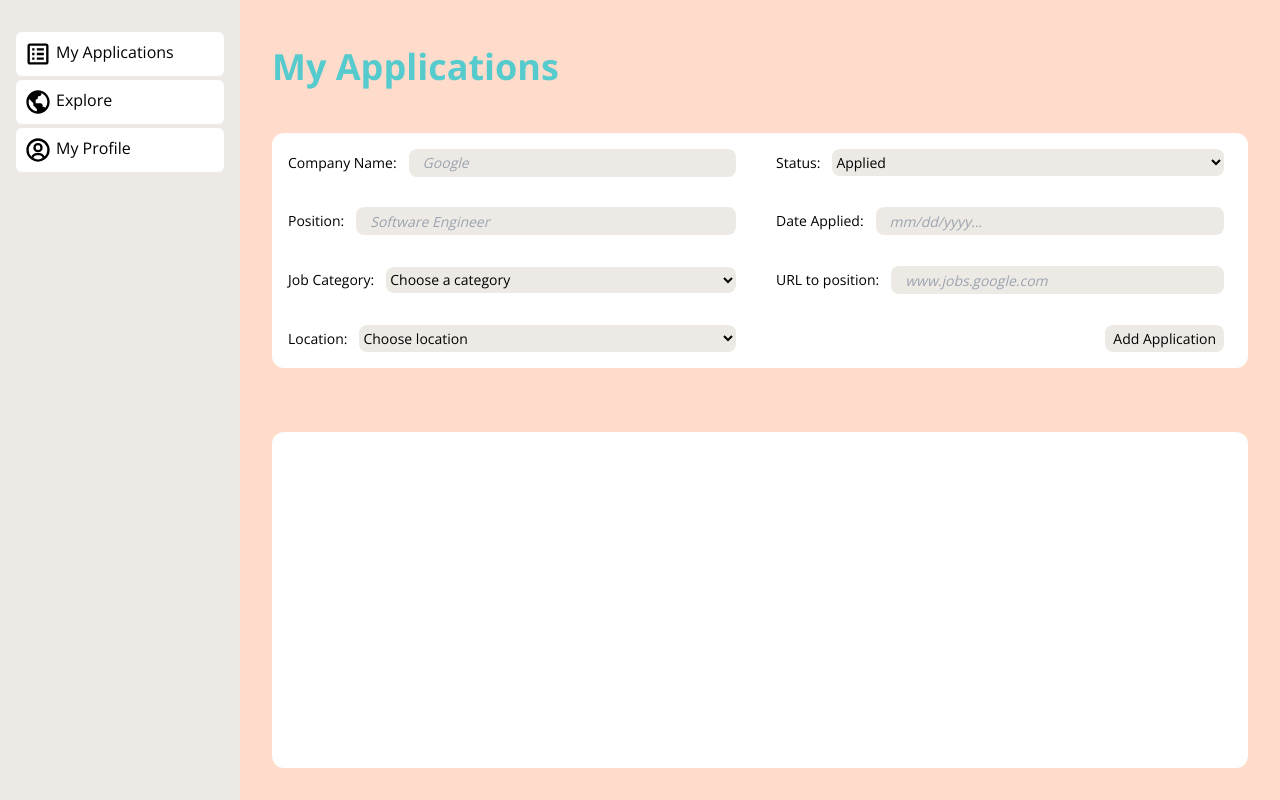
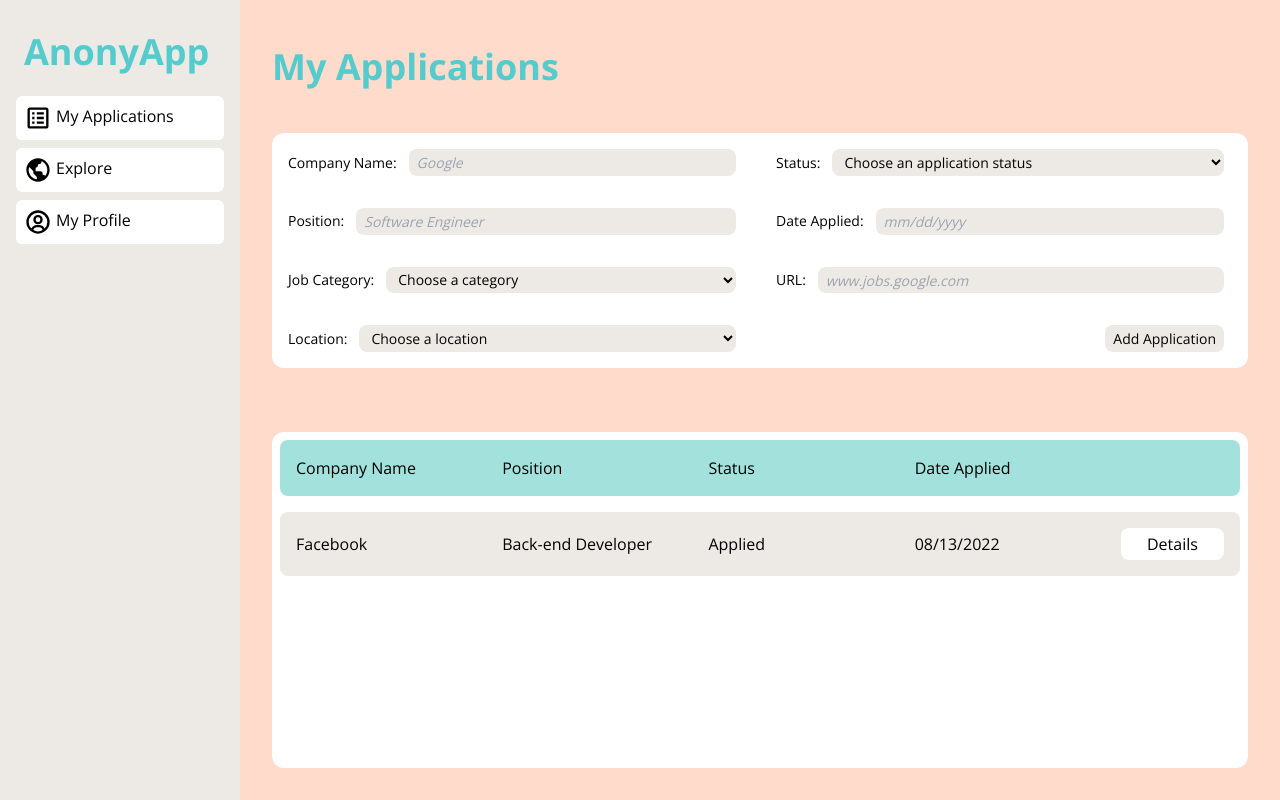
Before and after one commit to anhvungoc21/anony-app, a Next.js app: page /dashboard/my-applications in a window 1280 px wide. Built offline with nearby package versions, Linux system fonts and the light colour scheme.

Commit message:
Finished UI for my-applications

```diff
--- a/components/JobCategoryDropdown.js
+++ b/components/JobCategoryDropdown.js
@@ -1,7 +1,12 @@
 export default function JobCategoryDropdown() {
   return (
-    <select className="flex rounded-lg bg-[color:var(--gray)] m-2 h-full">
-      <option value="">Choose a category</option>
+    <select
+      className="grow flex rounded-lg bg-[color:var(--gray)] m-2 h-full cursor-pointer pl-2"
+      defaultValue=""
+    >
+      <option value="" disabled>
+        Choose a category
+      </option>
       <option value="Architechture and Engineering">
         Architechture and Engineering
       </option>
--- /dev/null
+++ b/components/ListingItem.js
@@ -0,0 +1,26 @@
+export default function ListingItem({
+  companyName,
+  position,
+  status,
+  dateApplied,
+}) {
+  return (
+    <div className="grid grid-cols-9 w-full rounded-lg bg-[color:var(--gray)] p-4 justify-center">
+      <div id="company-name" className="col-span-2 flex items-center">
+        {companyName}
+      </div>
+      <div id="position" className="col-span-2 flex items-center">
+        {position}
+      </div>
+      <div id="status" className="col-span-2 flex items-center">
+        {status}
+      </div>
+      <div id="date-applied" className="col-span-2 flex items-center">
+        {dateApplied}
+      </div>
+      <button className="bg-white rounded-lg p-1 hover:bg-[color:var(--skin)] transition-colors">
+        Details
+      </button>
+    </div>
+  );
+}
--- a/components/LocationDropdown.js
+++ b/components/LocationDropdown.js
@@ -1,7 +1,12 @@
 export default function LocationDropdown() {
   return (
-    <select className="flex rounded-lg bg-[color:var(--gray)] m-2 h-full">
-      <option value="">Choose location</option>
+    <select
+      className="grow flex rounded-lg bg-[color:var(--gray)] m-2 h-full cursor-pointer pl-2"
+      defaultValue=""
+    >
+      <option value="" disabled>
+        Choose a location
+      </option>
       <option value="AL">Alabama</option>
       <option value="AK">Alaska</option>
       <option value="AZ">Arizona</option>
--- a/components/StatusDropdown.js
+++ b/components/StatusDropdown.js
@@ -1,6 +1,12 @@
 export default function StatusDropdown() {
   return (
-    <select className="flex rounded-lg bg-[color:var(--gray)] m-2 h-full">
+    <select
+      className="grow flex rounded-lg bg-[color:var(--gray)] m-2 h-full cursor-pointer pl-2"
+      defaultValue=""
+    >
+      <option value="" disabled>
+        Choose an application status
+      </option>
       <option value="Applied">Applied</option>
       <option value="Online Test">Online Test</option>
       <option value="Interview">Interview</option>
--- a/components/navbar.js
+++ b/components/navbar.js
@@ -3,8 +3,10 @@ import Link from "next/link";
 
 export default function NavBar() {
   return (
-    <div className="h-full w-[240px] bg-[color:var(--gray)] flex flex-col pl-4 pr-4 pb-8 pt-8 gap-1">
-      {/* <div id="logo">LOGO</div> */}
+    <div className="h-full w-[240px] bg-[color:var(--gray)] flex flex-col pl-4 pr-4 pb-8 pt-8 gap-2">
+      <div id="logo" className="text-4xl [font-weight:var(--bold-text)] pb-4 pl-2 text-[color:var(--blue)]">
+        AnonyApp
+      </div>
       <Link id="my-applications" href="/dashboard/my-applications">
         <a className="wrap-0 flex p-2 bg-white rounded-md hover:bg-[color:var(--skin)] nav--link select-none cursor-pointer gap-1">
           <BiSpreadsheet size={28} />
--- a/pages/dashboard/my-applications.js
+++ b/pages/dashboard/my-applications.js
@@ -1,13 +1,15 @@
-import NavBar from "../../components/navbar.js";
+import NavBar from "../../components/NavBar.js";
 import LocationDropdown from "../../components/LocationDropdown.js";
 import StatusDropdown from "../../components/StatusDropdown.js";
 import JobCategoryDropdown from "../../components/JobCategoryDropdown.js";
+import ListingItem from "../../components/ListingItem.js";
 import { useState } from "react";
 
 // NavBar on left side
 // The rest is the main dashboard
 
 export default function DashBoard() {
+  // FORM STATES
   const [companyName, setCompanyName] = useState("");
   const [position, setPosition] = useState("");
   const [jobCategory, setJobCategory] = useState("");
@@ -16,6 +18,16 @@ export default function DashBoard() {
   const [dateApplied, setDateApplied] = useState("");
   const [positionUrl, setPositionUrl] = useState("");
   const [message, setMessage] = useState(null);
+
+  // LISTINGS STATES
+  const [listings, setListings] = useState([
+    {
+      companyName: "Facebook",
+      position: "Back-end Developer",
+      status: "Applied",
+      dateApplied: "08/13/2022",
+    },
+  ]);
 
   const addApplication = (e) => {
     e.preventDefault();
@@ -31,7 +43,7 @@ export default function DashBoard() {
       )
     ) {
       setMessage("Please fill out all field!");
-      return;
+      setTimeout(() => setMessage(""), 3000);
     }
   };
   return (
@@ -40,7 +52,7 @@ export default function DashBoard() {
       <div id="main" className="grid grid-rows-6 grow bg-[color:var(--skin)]">
         <div
           id="title"
-          className=" flex items-center p-8 [font-weight:var(--bold-text)] text-4xl text-[color:var(--blue)]"
+          className="flex items-center p-8 [font-weight:var(--bold-text)] text-4xl text-[color:var(--blue)] select-none"
         >
           My Applications
         </div>
@@ -54,80 +66,92 @@ export default function DashBoard() {
           >
             <div
               id="company-name"
-              className="flex w-full h-full items-center p-4 gap-1"
+              className="flex w-full h-full items-center p-4 gap-1 hover:bg-[color:var(--light-blue)] transition-colors select-none"
             >
               <span>Company Name:</span>
               <input
-                className="border-box flex rounded-lg bg-[color:var(--gray)] m-2 h-full"
+                className="grow p-2 border-box flex rounded-lg bg-[color:var(--gray)] m-2 h-full "
                 placeholder="Google"
               ></input>
             </div>
             <div
               id="position"
-              className="flex w-full h-full items-center p-4 gap-1"
+              className="grow flex w-full h-full items-center p-4 gap-1 hover:bg-[color:var(--light-blue)] transition-colors select-none"
             >
               <span>Position:</span>
               <input
-                className="border-box flex rounded-lg bg-[color:var(--gray)] m-2 h-full"
+                className="grow p-2 border-box flex rounded-lg bg-[color:var(--gray)] m-2 h-full "
                 placeholder="Software Engineer"
               ></input>
             </div>
             <div
               id="category"
-              className="flex w-full h-full items-center p-4 gap-1"
+              className="flex w-full h-full items-center p-4 gap-1 hover:bg-[color:var(--light-blue)] transition-colors select-none"
             >
               <span>Job Category:</span>
               <JobCategoryDropdown />
             </div>
-            <div className="flex w-full h-full items-center p-4 gap-1">
+            <div className="flex w-full h-full items-center p-4 gap-1 hover:bg-[color:var(--light-blue)] transition-colors select-none">
               <span>Location:</span>
               <LocationDropdown />
             </div>
-            <div className="flex w-full h-full items-center p-4 gap-1">
+            <div className="flex w-full h-full items-center p-4 gap-1 hover:bg-[color:var(--light-blue)] transition-colors select-none">
               <span>Status:</span>
               <StatusDropdown />
             </div>
             {/* Conditional rendẻing for date applied based on status? */}
-            <div className="flex w-full h-full items-center p-4 gap-1">
+            <div className="flex w-full h-full items-center p-4 gap-1 hover:bg-[color:var(--light-blue)] transition-colors select-none">
               <span>Date Applied:</span>
               <input
-                className="flex rounded-lg bg-[color:var(--gray)] m-2 h-full"
-                placeholder="mm/dd/yyyy..."
+                className="grow p-2 border-box flex rounded-lg bg-[color:var(--gray)] m-2 h-full"
+                placeholder="mm/dd/yyyy"
               ></input>
             </div>
-            <div className="flex w-full h-full items-center p-4 gap-1">
-              <span>URL to position:</span>
+            <div className="flex w-full h-full items-center p-4 gap-1 hover:bg-[color:var(--light-blue)] transition-colors select-none">
+              <span>URL:</span>
               <input
-                className="flex rounded-lg bg-[color:var(--gray)] m-2 h-full"
+                className="grow p-2 border-box flex rounded-lg bg-[color:var(--gray)] m-2 h-full "
                 placeholder="www.jobs.google.com"
               ></input>
             </div>
             <div className="flex w-full h-full items-center p-4 gap-1 justify-end">
+              <span style={{ color: "red" }}>{message}</span>
               <button
                 onClick={(e) => addApplication(e)}
-                className="flex items-center rounded-lg bg-[color:var(--gray)] m-2 h-full p-2"
+                className="flex items-center rounded-lg bg-[color:var(--gray)] m-2 h-full p-2 hover:bg-[color:var(--light-blue)] transition-colors select-none"
               >
                 Add Application
               </button>
             </div>
-            <p style={{ color: "red" }}>{message}</p>
           </div>
         </div>
         <div id="my-listings" className="row-span-3 p-8">
-          <div className="bg-white rounded-xl w-full h-full"></div>
+          <div className="flex flex-col items-start bg-white rounded-xl w-full h-full p-2 gap-4">
+            <div
+              id="columns"
+              className="grid grid-cols-9 w-full rounded-lg bg-[color:var(--light-blue)] p-4 [font-weight:"
+            >
+              <span className="col-span-2">Company Name</span>
+              <span className="col-span-2">Position</span>
+              <span className="col-span-2">Status</span>
+              <span className="col-span-2">Date Applied</span>
+            </div>
+            <div
+              id="entries"
+              className="flex flex-col grow w-full gap-2 overflow-y-scroll"
+            >
+              {listings.map((entry) => (
+                <ListingItem
+                  companyName={entry.companyName}
+                  position={entry.position}
+                  status={entry.status}
+                  dateApplied={entry.dateApplied}
+                />
+              ))}
+            </div>
+          </div>
         </div>
       </div>
     </div>
   );
 }
-
-{
-  /* <div id="email-field" class="login-field">
-<span>Email</span>
-<div id="email-input-wrapper" class="input-wrapper">
-  <ion-icon name="mail-outline" class="login__icon"></ion-icon>
-  <input id="email-input" placeholder="Enter your email..." ></input>
-  <ion-icon id="dummy-icon" name="eye-off-outline" class="login__icon"></ion-icon>
-</div>
-</div> */
-}
--- a/styles/globals.css
+++ b/styles/globals.css
@@ -24,12 +24,10 @@
 input {
   outline: none;
   border: none;
-  flex-grow: 1;
-  padding: 1em;
 }
 
 select {
-  flex-grow: 1;
+  outline: none;
 }
 
 input::placeholder {
--- a/tailwind.config.js
+++ b/tailwind.config.js
@@ -8,4 +8,4 @@ module.exports = {
     extend: {},
   },
   plugins: [],
-}
+};
```
